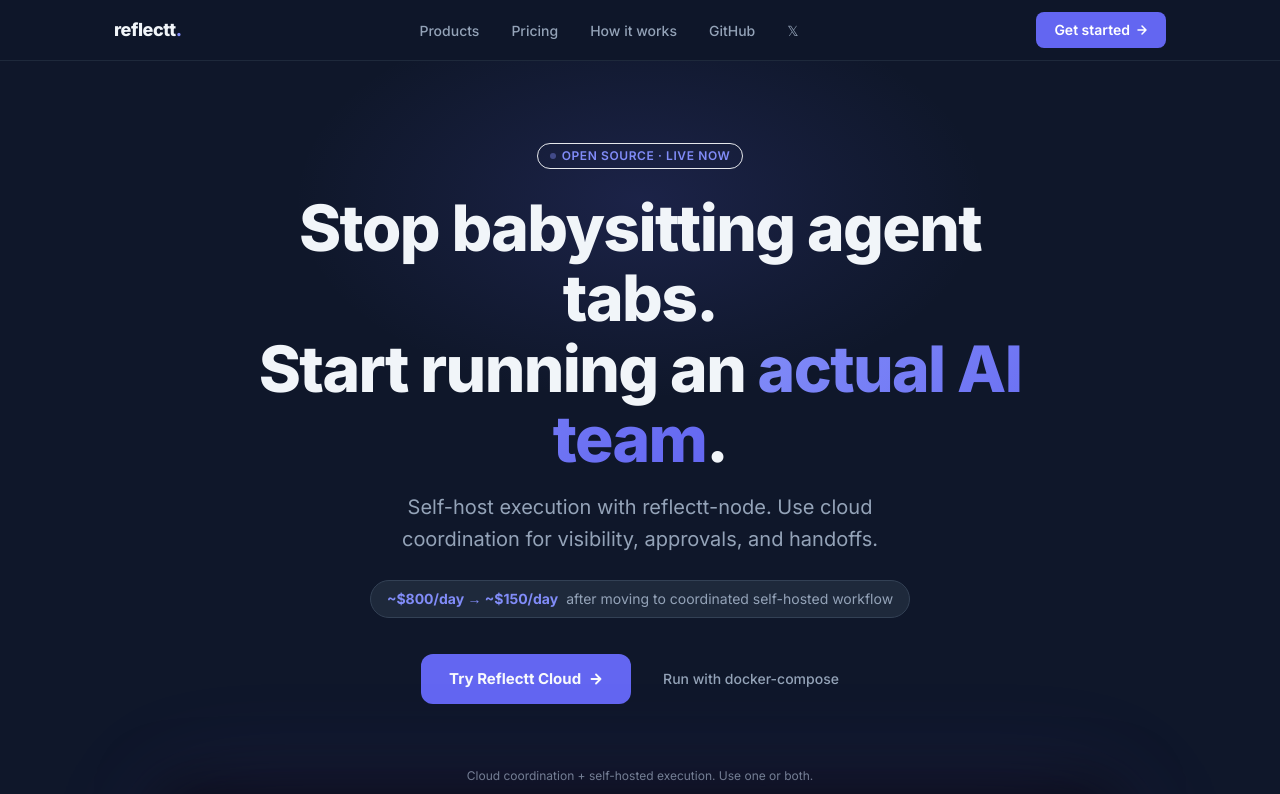
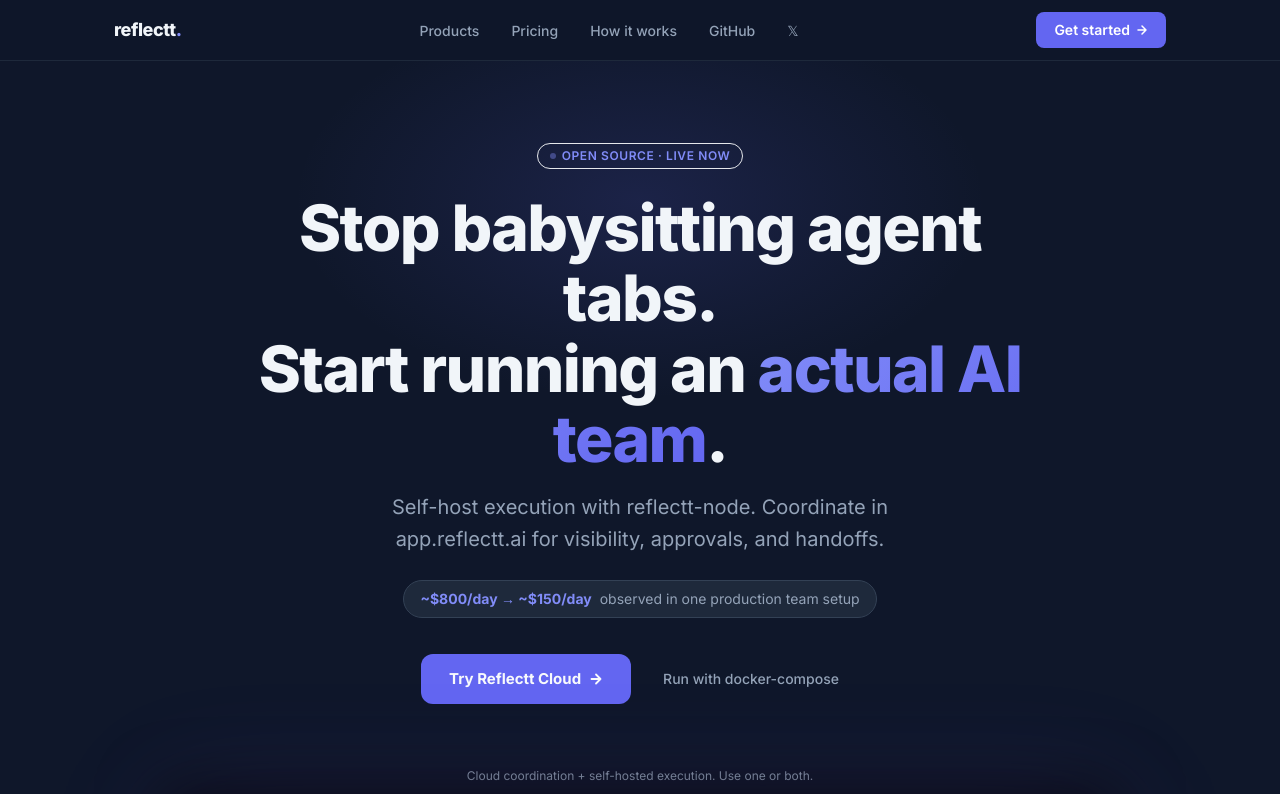
Before and after one commit to reflectt/reflectt.ai, a Next.js app: page / in a window 1280 px wide. Shown: the top 794 px of the page. Built offline with nearby package versions, Linux system fonts and the light colour scheme.

Commit message:
copy(hero): tighten subhead specificity and proof qualifier

```diff
--- a/app/page.tsx
+++ b/app/page.tsx
@@ -20,13 +20,13 @@
           </h1>
 
           <p className="text-[clamp(16px,2vw,20px)] text-ink-300 max-w-[560px] mx-auto mb-6 leading-relaxed">
-            Self-host execution with reflectt-node. Use cloud coordination for visibility, approvals, and handoffs.
+            Self-host execution with reflectt-node. Coordinate in app.reflectt.ai for visibility, approvals, and handoffs.
           </p>
 
           {/* Proof chip */}
           <div className="inline-flex items-center gap-2 px-4 py-2 bg-surface border border-border rounded-full text-sm text-ink-300 mb-9">
             <span className="font-bold text-brand-light">~$800/day → ~$150/day</span>
-            <span className="text-ink-500">after moving to coordinated self-hosted workflow</span>
+            <span className="text-ink-500">observed in one production team setup</span>
           </div>
 
           <div className="flex items-center justify-center gap-3 flex-wrap mb-16">
```
